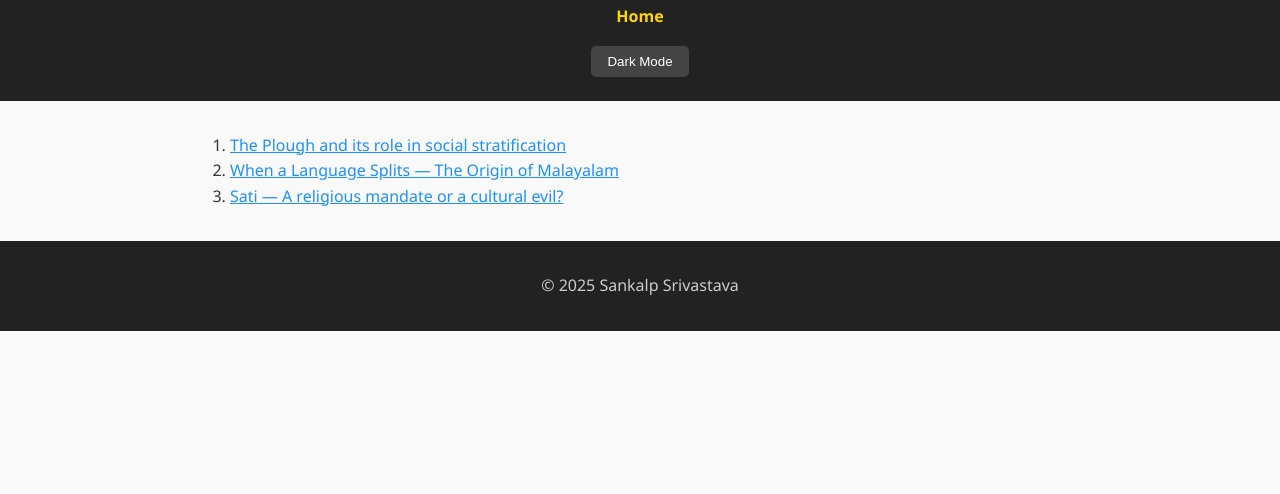
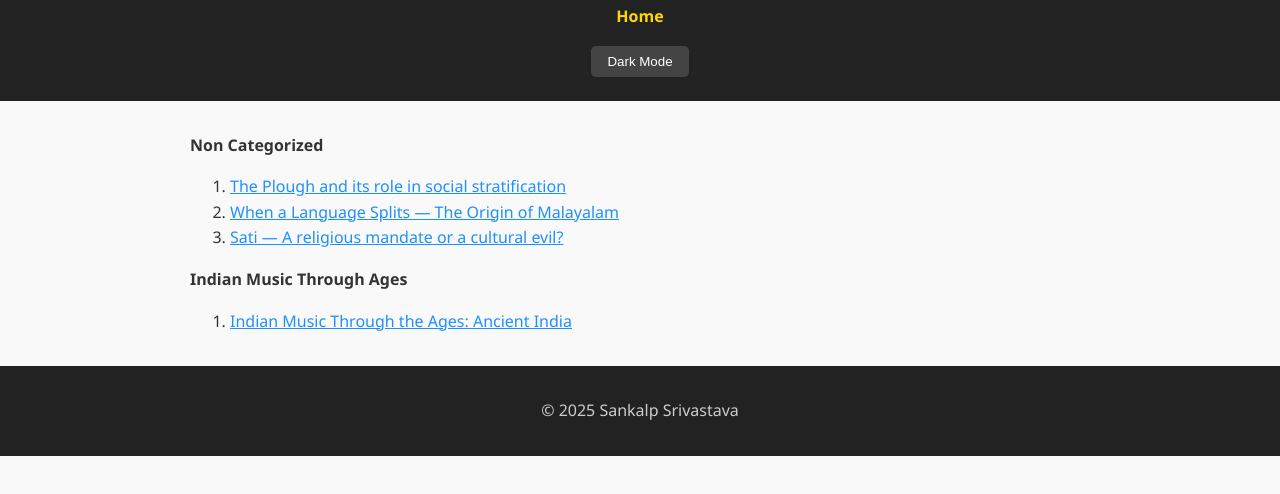
Before and after one commit to Goku1999/SankalpSrivastavaIntro, a plain HTML site: page history.html in a window 1280 px wide. Shown: the part 114-608 px from the top of the page. Drawn offline with Linux system fonts and the light colour scheme.

Commit message:
Added Ancient music article

```diff
--- a/history.html
+++ b/history.html
@@ -17,10 +17,15 @@
 
   <main>
     <section>
+	  <b>Non Categorized</b>
       <ol>
         <li><a href="https://medium.com/@ssrivastava990/the-plough-and-its-role-in-social-stratification-3ca40f4c59c5" target="_blank">The Plough and its role in social stratification</a></li>
         <li><a href="https://medium.com/@ssrivastava990/when-a-language-splits-the-origin-of-malayalam-83a684d08b4e" target="_blank">When a Language Splits — The Origin of Malayalam</a></li>
         <li><a href="https://medium.com/@ssrivastava990/sati-a-religious-mandate-or-a-cultural-evil-7770902800a1" target="_blank">Sati — A religious mandate or a cultural evil?</a></li>
+	  </ol>
+	  <b>Indian Music Through Ages</b>
+	  <ol>
+        <li><a href="https://medium.com/@ssrivastava990/indian-music-through-the-ages-ancient-india-76d67633dca2" target="_blank">Indian Music Through the Ages: Ancient India</a></li>
       </ol>
     </section>
   </main>
```
